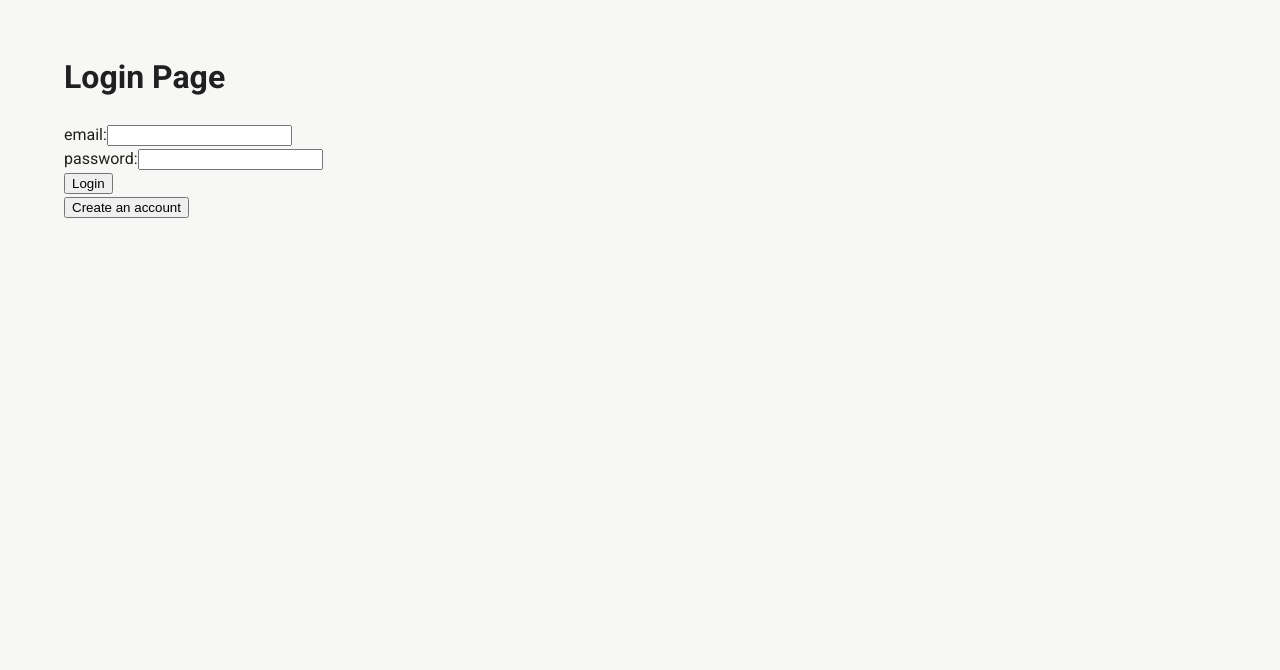
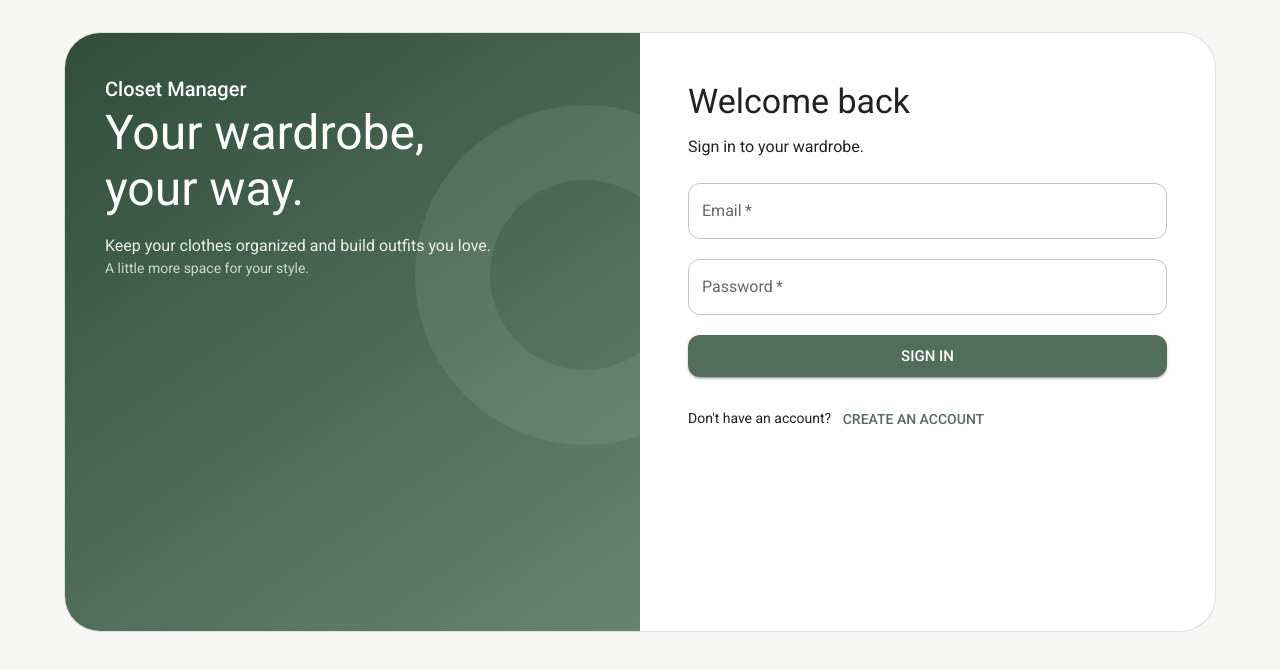
Before and after one commit to louis-stintzy/crz-project, a React (Vite) app in the folder frontend/: page / in a window 1280 px wide. Shown: the top 670 px of the page. Built offline with nearby package versions, Linux system fonts and the light colour scheme; no server answers.

Commit message:
feat(frontend): style login and register with shared MUI layout

```diff
--- /dev/null
+++ b/frontend/src/components/auth/AuthLayout.tsx
@@ -0,0 +1,84 @@
+import type { ReactNode } from "react";
+import { Box, Paper, Stack, Typography } from "@mui/material";
+
+interface AuthLayoutProps {
+  children: ReactNode;
+  title: string;
+  subtitle: string;
+}
+
+function AuthLayout({ children, title, subtitle }: AuthLayoutProps) {
+  return (
+    <Paper
+      elevation={0}
+      sx={{
+        display: "grid",
+        gridTemplateColumns: { xs: "1fr", md: "1fr 1fr" },
+        minHeight: { md: 600 },
+        overflow: "hidden",
+        border: 1,
+        borderColor: "divider",
+        borderRadius: 3,
+      }}
+    >
+      <Stack
+        justifyContent="space-between"
+        sx={{
+          display: { xs: "none", md: "flex" },
+          position: "relative",
+          overflow: "hidden",
+          p: 5,
+          color: "common.white",
+          background: "linear-gradient(145deg, #304D3C, #66846D)",
+        }}
+      >
+        <Typography variant="h6" fontWeight={700}>
+          Closet Manager
+        </Typography>
+
+        <Box sx={{ position: "relative", zIndex: 1 }}>
+          <Typography variant="h3" fontWeight={700} gutterBottom>
+            Your wardrobe,
+            <br />
+            your way.
+          </Typography>
+          <Typography variant="body1" sx={{ opacity: 0.9 }}>
+            Keep your clothes organized and build outfits you love.
+          </Typography>
+        </Box>
+
+        <Typography variant="body2" sx={{ opacity: 0.75 }}>
+          A little more space for your style.
+        </Typography>
+        <Box
+          aria-hidden="true"
+          sx={{
+            position: "absolute",
+            top: "12%",
+            right: "-20%",
+            width: 340,
+            height: 340,
+            borderRadius: "50%",
+            border: "75px solid rgba(255,255,255,0.08)",
+          }}
+        />
+      </Stack>
+
+      <Stack
+        spacing={3}
+        justifyContent="center"
+        sx={{ p: { xs: 3, sm: 5, md: 6 } }}
+      >
+        <Box>
+          <Typography component="h1" variant="h4" fontWeight={700} gutterBottom>
+            {title}
+          </Typography>
+          <Typography color="text.secondary">{subtitle}</Typography>
+        </Box>
+        {children}
+      </Stack>
+    </Paper>
+  );
+}
+
+export default AuthLayout;
--- a/frontend/src/components/auth/LoginPage.tsx
+++ b/frontend/src/components/auth/LoginPage.tsx
@@ -1,7 +1,9 @@
 import { useState, type FormEvent } from "react";
+import { Button, CircularProgress, Stack, TextField, Typography } from "@mui/material";
 import type { LoginInput } from "../../types/auth.types";
 import { useAuth } from "../../contexts/auth/useAuth";
 import { useNotification } from "../../contexts/notification/useNotification";
+import AuthLayout from "./AuthLayout";
 
 interface LoginPageProps {
   onShowRegisterPage: () => void;
@@ -25,17 +27,14 @@ function LoginPage({
     e.preventDefault();
     try {
       setIsLoading(true);
-      const data: LoginInput = {
-        email,
-        password,
-      };
+      const data: LoginInput = { email, password };
       await login(data);
       setEmail("");
       setPassword("");
       clearMessage();
       onLoginSuccess();
     } catch {
-      // note: Error message is handled by AuthProvider.
+      // Error message is handled by AuthProvider.
       onLoginFailure();
     } finally {
       setIsLoading(false);
@@ -43,39 +42,39 @@ function LoginPage({
   };
 
   return (
-    <div>
-      <h1>Login Page</h1>
-      <form onSubmit={handleLogin}>
-        <div>
-          <label>
-            email:
-            <input
+    <AuthLayout title="Welcome back" subtitle="Sign in to your wardrobe.">
+      <Stack component="form" spacing={2.5} onSubmit={handleLogin}>
+        <TextField
+          label="Email"
           type="email"
+          autoComplete="email"
+          required
+          fullWidth
           value={email}
           onChange={(e) => setEmail(e.target.value)}
+          disabled={isLoading}
+        />
+        <TextField
+          label="Password"
+          type="password"
+          autoComplete="current-password"
           required
-            />
-          </label>
-        </div>
-        <div>
-          <label>
-            password:
-            <input
-              type="password"
+          fullWidth
           value={password}
           onChange={(e) => setPassword(e.target.value)}
-              required
+          disabled={isLoading}
         />
-          </label>
-        </div>
-        <button type="submit" disabled={isLoading}>
-          {isLoading ? "Logging in..." : "Login"}
-        </button>
-      </form>
-      <button type="button" onClick={onShowRegisterPage} disabled={isLoading}>
+        <Button type="submit" variant="contained" size="large" disabled={isLoading}>
+          {isLoading ? <CircularProgress size={24} color="inherit" /> : "Sign in"}
+        </Button>
+      </Stack>
+      <Typography variant="body2" textAlign="center">
+        Don't have an account?{" "}
+        <Button variant="text" onClick={onShowRegisterPage} disabled={isLoading}>
           Create an account
-      </button>
-    </div>
+        </Button>
+      </Typography>
+    </AuthLayout>
   );
 }
 
--- a/frontend/src/components/auth/RegisterPage.tsx
+++ b/frontend/src/components/auth/RegisterPage.tsx
@@ -1,6 +1,8 @@
 import { useState, type FormEvent } from "react";
+import { Button, CircularProgress, Stack, TextField, Typography } from "@mui/material";
 import type { RegisterInput } from "../../types/auth.types";
 import { useAuth } from "../../contexts/auth/useAuth";
+import AuthLayout from "./AuthLayout";
 
 interface RegisterPageProps {
   onHideRegisterPage: () => void;
@@ -36,69 +38,65 @@ function RegisterPage({
       setPictureUrl("");
       onRegisterSuccess();
     } catch {
-      // note: Error message is handled by AuthProvider.
+      // Error message is handled by AuthProvider.
     } finally {
       setIsLoading(false);
     }
   };
 
   return (
-    <div>
-      <h1>Register Page</h1>
-      <form onSubmit={handleRegister}>
-        <div>
-          <label>
-            pseudo:
-            <input
-              type="text"
+    <AuthLayout title="Create an account" subtitle="Start organizing your wardrobe.">
+      <Stack component="form" spacing={2} onSubmit={handleRegister}>
+        <TextField
+          label="Username"
+          required
+          fullWidth
+          autoComplete="username"
+          slotProps={{ htmlInput: { minLength: 3, maxLength: 255 } }}
           value={pseudo}
           onChange={(e) => setPseudo(e.target.value)}
+          disabled={isLoading}
+        />
+        <TextField
+          label="Email"
+          type="email"
           required
-              minLength={3}
-            />
-          </label>
-        </div>
-        <div>
-          <label>
-            email:
-            <input
-              type="email"
+          fullWidth
+          autoComplete="email"
           value={email}
           onChange={(e) => setEmail(e.target.value)}
+          disabled={isLoading}
+        />
+        <TextField
+          label="Password"
+          type="password"
           required
-            />
-          </label>
-        </div>
-        <div>
-          <label>
-            password:
-            <input
-              type="password"
+          fullWidth
+          autoComplete="new-password"
+          slotProps={{ htmlInput: { minLength: 8 } }}
           value={password}
           onChange={(e) => setPassword(e.target.value)}
-              required
-              minLength={8}
+          disabled={isLoading}
         />
-          </label>
-        </div>
-        <div>
-          <label>
-            picture url:
-            <input
+        <TextField
+          label="Profile picture URL (optional)"
           type="url"
+          fullWidth
           value={pictureUrl}
           onChange={(e) => setPictureUrl(e.target.value)}
+          disabled={isLoading}
         />
-          </label>
-        </div>
-        <button type="submit" disabled={isLoading}>
-          {isLoading ? "Creating account..." : "Register"}
-        </button>
-      </form>
-      <button type="button" onClick={onHideRegisterPage} disabled={isLoading}>
-        Back
-      </button>
-    </div>
+        <Button type="submit" variant="contained" size="large" disabled={isLoading}>
+          {isLoading ? <CircularProgress size={24} color="inherit" /> : "Create account"}
+        </Button>
+      </Stack>
+      <Typography variant="body2" textAlign="center">
+        Already have an account?{" "}
+        <Button variant="text" onClick={onHideRegisterPage} disabled={isLoading}>
+          Sign in
+        </Button>
+      </Typography>
+    </AuthLayout>
   );
 }
 
```
Lines whose indentation alone changed are shown as unchanged.
